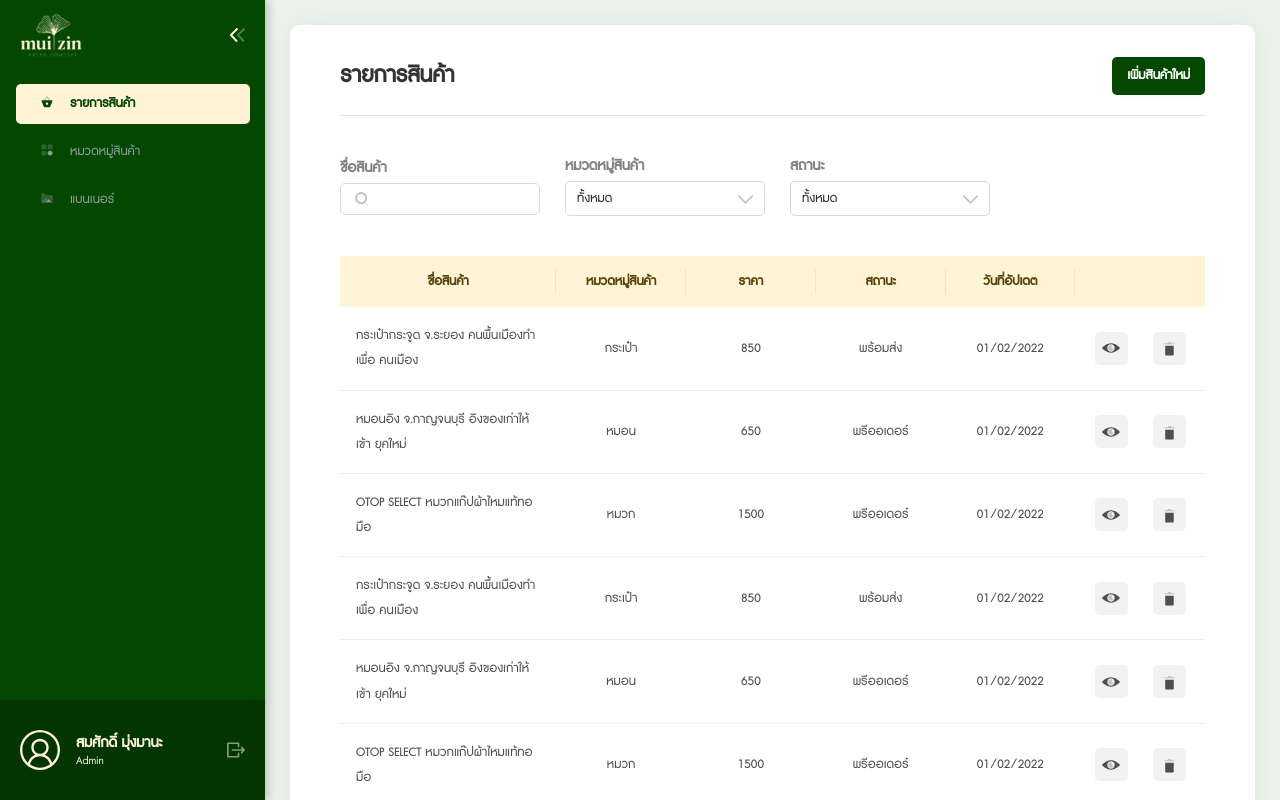
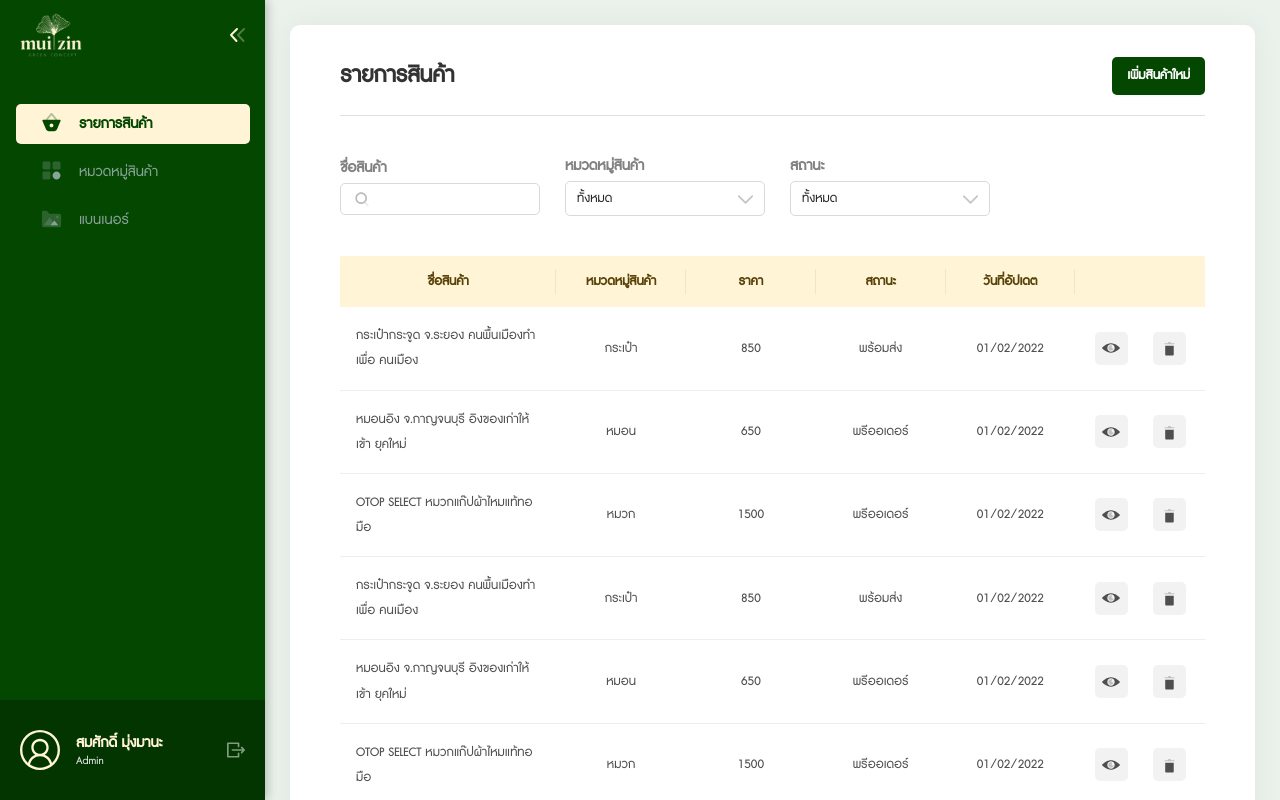
Before and after one commit to baskittisak/muiizin-admin, a React (Create React App) app: page / in a window 1280 px wide. Built offline with nearby package versions, Linux system fonts and the light colour scheme.

Commit message:
[EDIT] Style Sider Menu

```diff
--- a/src/center_components/Layout.js
+++ b/src/center_components/Layout.js
@@ -37,7 +37,7 @@ const LayoutContainer = styled.div`
 
   .ant-menu {
     color: #8aa399;
-    font-size: 16px;
+    font-size: 18px;
     font-weight: 400;
   }
 
@@ -67,6 +67,10 @@ const LayoutContainer = styled.div`
     margin-left: 16px;
   }
 
+  .ant-menu-item > div:first-child {
+    margin-bottom: 9px;
+  }
+
   :hover {
     .ant-menu-item.ant-menu-item-active {
       color: #8aa399;
@@ -93,7 +97,7 @@ const LayoutContainer = styled.div`
 `;
 
 const Logo = styled(Box)`
-  margin-bottom: 10px;
+  margin-bottom: 30px;
 
   ${({ collapsed }) =>
     collapsed &&
@@ -149,17 +153,27 @@ const Layout = ({ children }) => {
     () => [
       {
         key: "1",
-        icon: <IconSvg src={product_icon} color={colorActive("1")} />,
+        icon: (
+          <IconSvg src={product_icon} color={colorActive("1")} fontSize={23} />
+        ),
         label: "รายการสินค้า",
       },
       {
         key: "2",
-        icon: <IconSvg src={categories_icon} color={colorActive("2")} />,
+        icon: (
+          <IconSvg
+            src={categories_icon}
+            color={colorActive("2")}
+            fontSize={23}
+          />
+        ),
         label: "หมวดหมู่สินค้า",
       },
       {
         key: "3",
-        icon: <IconSvg src={banner_icon} color={colorActive("3")} />,
+        icon: (
+          <IconSvg src={banner_icon} color={colorActive("3")} fontSize={23} />
+        ),
         label: "แบนเนอร์",
       },
     ],
```
